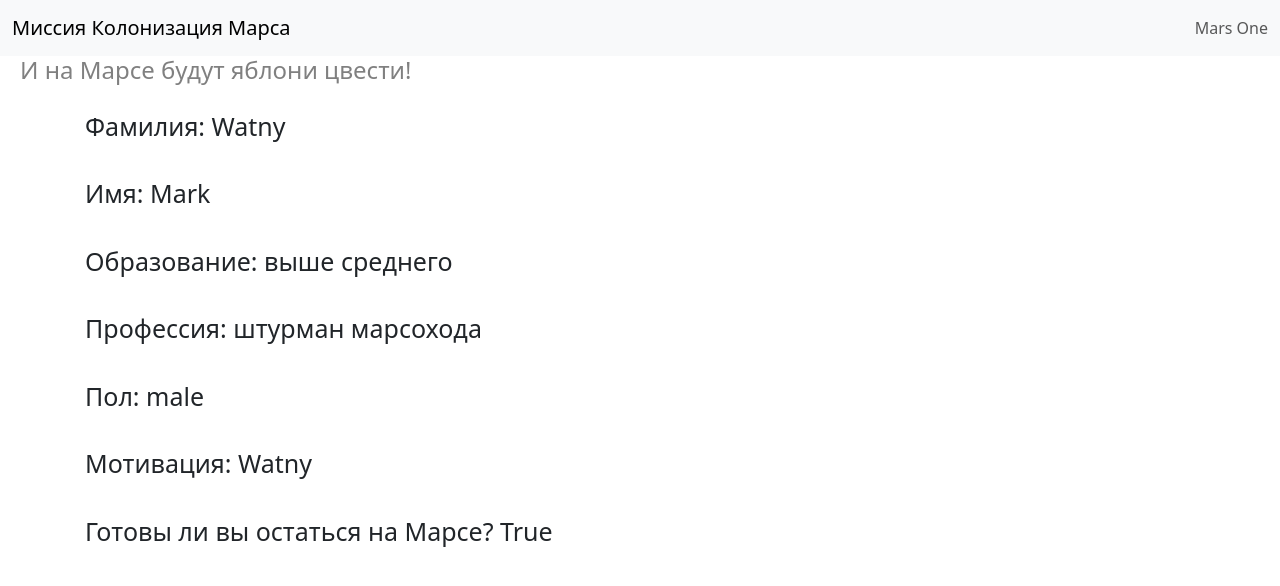
After one commit to BLDolph/FlaskNew, a Flask app: page /answer in a window 1280 px wide. The commit adds this page. Shown: the top 586 px of the page. Run offline with Flask 3, Linux system fonts and the light colour scheme.

Commit message:
Автоматический ответ

```diff
--- a/app.py
+++ b/app.py
@@ -17,8 +17,8 @@ def get_promotion():
             '<br>Присоединяйся!')
 
 
-@app.route('/training/<prof>')
-def training(prof):
+#@app.route('/training/<prof>')
+#def training(prof):
     return render_template('training.html', title='Тренировки в полёте', prof=prof)
 
 
@@ -42,5 +42,21 @@ def list_of_professions():
     professions = ['Инженер', 'Биолог', 'Строитель', 'Врач', 'Водитель марсохода']
     return render_template('list_prof.html')
 
+@app.route('/answer')
+@app.route('/auto_answer')
+def answer():
+    context = {
+        'title': 'Анкета',
+        'surname': 'Watny',
+        'name': 'Mark',
+        'education': 'выше среднего',
+        'profession': 'штурман марсохода',
+        'sex': 'male',
+        'motivation': 'Всегда мечтал застрять на Марсе!',
+        'ready': True
+    }
+    return render_template('auto_answer.html', **context)
+
+
 if __name__ == '__main__':
     app.run('127.0.0.1', 8080)
--- /dev/null
+++ b/static/css/style.css
@@ -0,0 +1,9 @@
+h4 {
+    color: grey;
+    padding-left: 20px;
+}
+
+.answer {
+    font-size: 25px;
+    padding: 15px;
+}
--- /dev/null
+++ b/templates/auto_answer.html
@@ -0,0 +1,41 @@
+{% extends "base.html" %}
+
+{% block content %}
+<div class="container">
+    <div class="row">
+        <div class="col answer">
+            Фамилия: {{ surname }}
+        </div>
+    </div>
+    <div class="row">
+        <div class="col answer">
+            Имя: {{ name }}
+        </div>
+    </div>
+    <div class="row">
+        <div class="col answer">
+            Образование: {{ education }}
+        </div>
+    </div>
+    <div class="row">
+        <div class="col answer">
+            Профессия: {{ profession }}
+        </div>
+    </div>
+    <div class="row">
+        <div class="col answer">
+            Пол: {{ sex }}
+        </div>
+    </div>
+    <div class="row">
+        <div class="col answer">
+            Мотивация: {{ surname }}
+        </div>
+    </div>
+    <div class="row">
+        <div class="col answer">
+            Готовы ли вы остаться на Марсе? {{ ready }}
+        </div>
+    </div>
+</div>
+{% endblock %}
--- a/templates/base.html
+++ b/templates/base.html
@@ -5,6 +5,7 @@
     <meta name="viewport" content="width=device-width, initial-scale=1">
     <title>{{ title }}</title>
     <link href="https://cdn.jsdelivr.net/npm/bootstrap@5.3.8/dist/css/bootstrap.min.css" rel="stylesheet" integrity="sha384-sRIl4kxILFvY47J16cr9ZwB07vP4J8+LH7qKQnuqkuIAvNWLzeN8tE5YBujZqJLB" crossorigin="anonymous">
+    <link href="{{ url_for('static', filename='css/style.css') }}" rel="stylesheet">
 </head>
 <body>
 
@@ -24,7 +25,7 @@
         И на Марсе будут яблони цвести!
     </h4>
 
-        {% block content %}{% endblock %}
+    {% block content %}{% endblock %}
     <script src="https://cdn.jsdelivr.net/npm/bootstrap@5.3.8/dist/js/bootstrap.bundle.min.js" integrity="sha384-FKyoEForCGlyvwx9Hj09JcYn3nv7wiPVlz7YYwJrWVcXK/BmnVDxM+D2scQbITxI" crossorigin="anonymous"></script>
 </body>
 </html>
```
